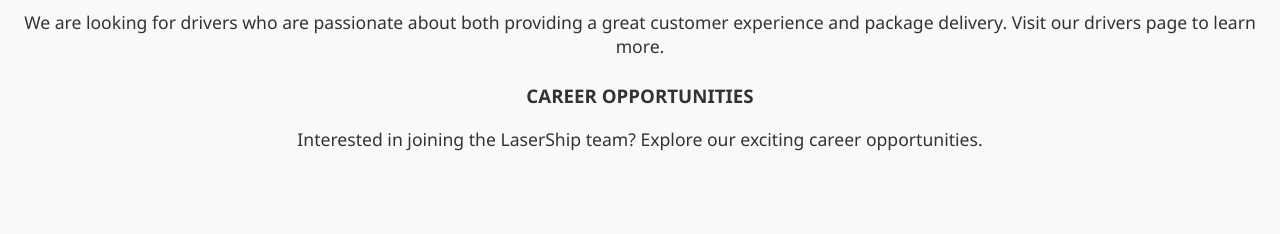
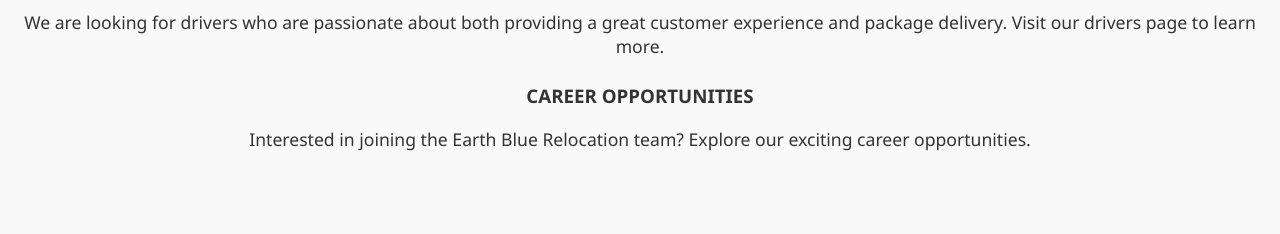
Before and after one commit to mega0247/erv, a website: page contact.html in a window 1280 px wide. Shown: the part 1540-1774 px from the top of the page. Drawn offline with Linux system fonts and the light colour scheme.

Commit message:
Update contact.html

```diff
--- a/contact.html
+++ b/contact.html
@@ -178,7 +178,7 @@
     <h3>DELIVER PACKAGES</h3>
     <p>We are looking for drivers who are passionate about both providing a great customer experience and package delivery. Visit our drivers page to learn more.</p>
     <h3>CAREER OPPORTUNITIES</h3>
-    <p>Interested in joining the LaserShip team? Explore our exciting career opportunities.</p>
+    <p>Interested in joining the Earth Blue Relocation team? Explore our exciting career opportunities.</p>
   </section>
 
   <!-- IMAGE -->
```
